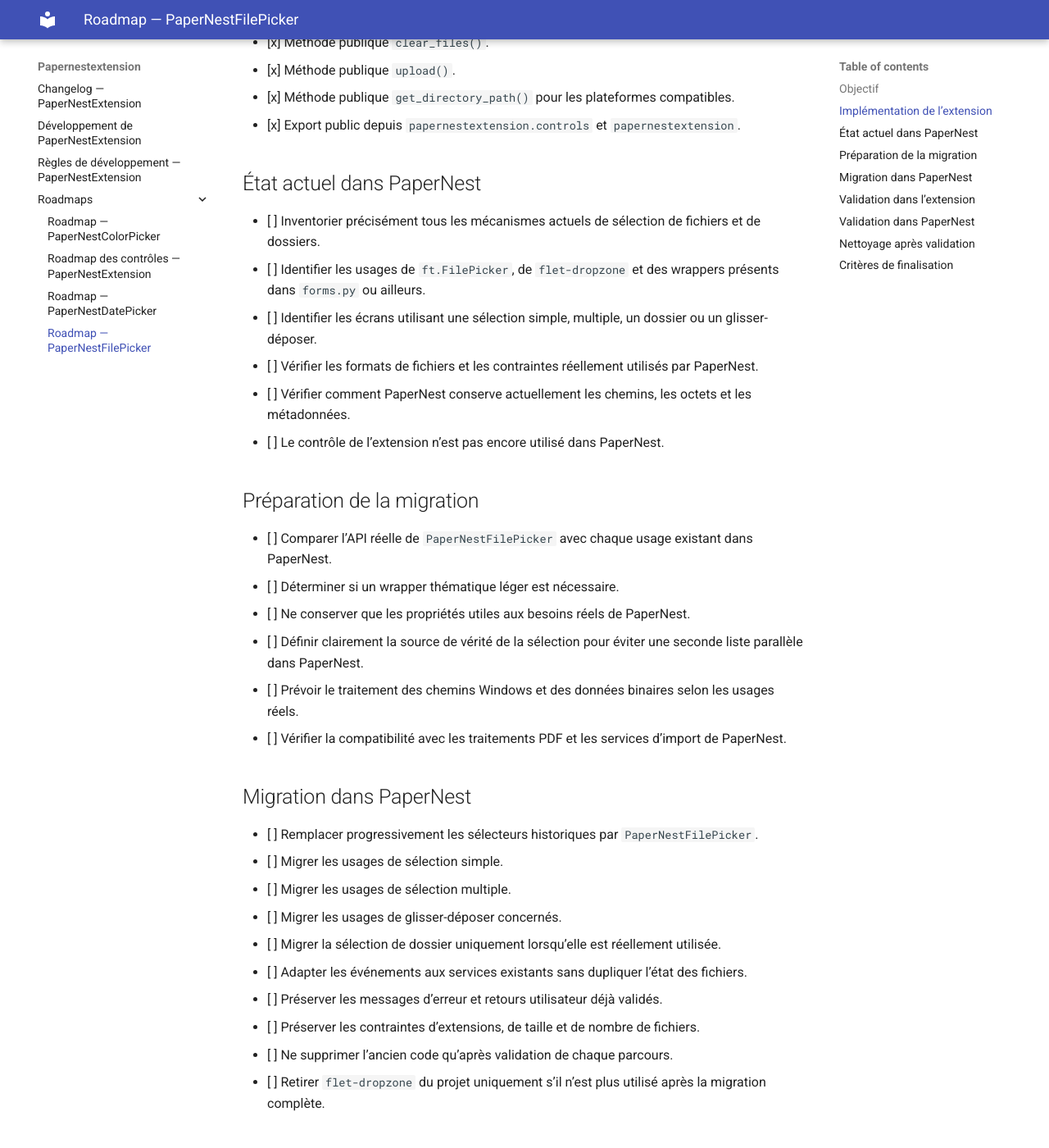
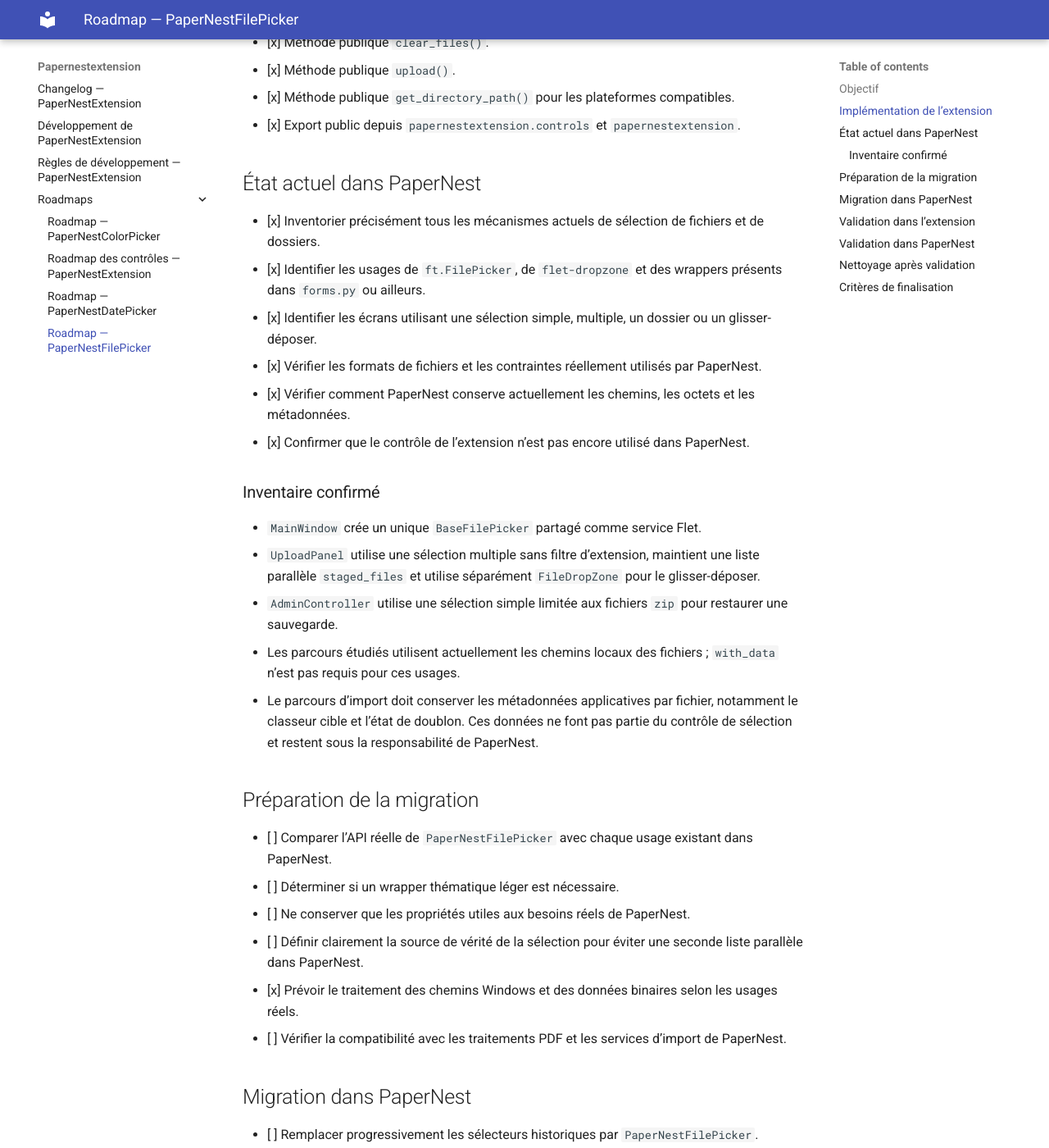
Before and after one commit to Drenae/PaperNestExtension, an MkDocs documentation site: the page built from docs/roadmaps/ROADMAP_FILE_PICKER.md, in a window 1280 px wide and 1400 px high, scrolled down 1191 px. Shown: the whole window at 82% size. Built offline with MkDocs 1.6.1 and Material for MkDocs 9.7.7, drawn with Linux system fonts in a browser that asks for light colours.

Commit message:
Inventorier les usages FilePicker de PaperNest

```diff
--- a/docs/roadmaps/ROADMAP_FILE_PICKER.md
+++ b/docs/roadmaps/ROADMAP_FILE_PICKER.md
@@ -37,12 +37,20 @@ Fournir à PaperNest un contrôle unique pour la sélection, le dépôt, la vali
 
 ## État actuel dans PaperNest
 
-- [ ] Inventorier précisément tous les mécanismes actuels de sélection de fichiers et de dossiers.
-- [ ] Identifier les usages de `ft.FilePicker`, de `flet-dropzone` et des wrappers présents dans `forms.py` ou ailleurs.
-- [ ] Identifier les écrans utilisant une sélection simple, multiple, un dossier ou un glisser-déposer.
-- [ ] Vérifier les formats de fichiers et les contraintes réellement utilisés par PaperNest.
-- [ ] Vérifier comment PaperNest conserve actuellement les chemins, les octets et les métadonnées.
-- [ ] Le contrôle de l’extension n’est pas encore utilisé dans PaperNest.
+- [x] Inventorier précisément tous les mécanismes actuels de sélection de fichiers et de dossiers.
+- [x] Identifier les usages de `ft.FilePicker`, de `flet-dropzone` et des wrappers présents dans `forms.py` ou ailleurs.
+- [x] Identifier les écrans utilisant une sélection simple, multiple, un dossier ou un glisser-déposer.
+- [x] Vérifier les formats de fichiers et les contraintes réellement utilisés par PaperNest.
+- [x] Vérifier comment PaperNest conserve actuellement les chemins, les octets et les métadonnées.
+- [x] Confirmer que le contrôle de l’extension n’est pas encore utilisé dans PaperNest.
+
+### Inventaire confirmé
+
+- `MainWindow` crée un unique `BaseFilePicker` partagé comme service Flet.
+- `UploadPanel` utilise une sélection multiple sans filtre d’extension, maintient une liste parallèle `staged_files` et utilise séparément `FileDropZone` pour le glisser-déposer.
+- `AdminController` utilise une sélection simple limitée aux fichiers `zip` pour restaurer une sauvegarde.
+- Les parcours étudiés utilisent actuellement les chemins locaux des fichiers ; `with_data` n’est pas requis pour ces usages.
+- Le parcours d’import doit conserver les métadonnées applicatives par fichier, notamment le classeur cible et l’état de doublon. Ces données ne font pas partie du contrôle de sélection et restent sous la responsabilité de PaperNest.
 
 ## Préparation de la migration
 
@@ -50,7 +58,7 @@ Fournir à PaperNest un contrôle unique pour la sélection, le dépôt, la vali
 - [ ] Déterminer si un wrapper thématique léger est nécessaire.
 - [ ] Ne conserver que les propriétés utiles aux besoins réels de PaperNest.
 - [ ] Définir clairement la source de vérité de la sélection pour éviter une seconde liste parallèle dans PaperNest.
-- [ ] Prévoir le traitement des chemins Windows et des données binaires selon les usages réels.
+- [x] Prévoir le traitement des chemins Windows et des données binaires selon les usages réels.
 - [ ] Vérifier la compatibilité avec les traitements PDF et les services d’import de PaperNest.
 
 ## Migration dans PaperNest
```
